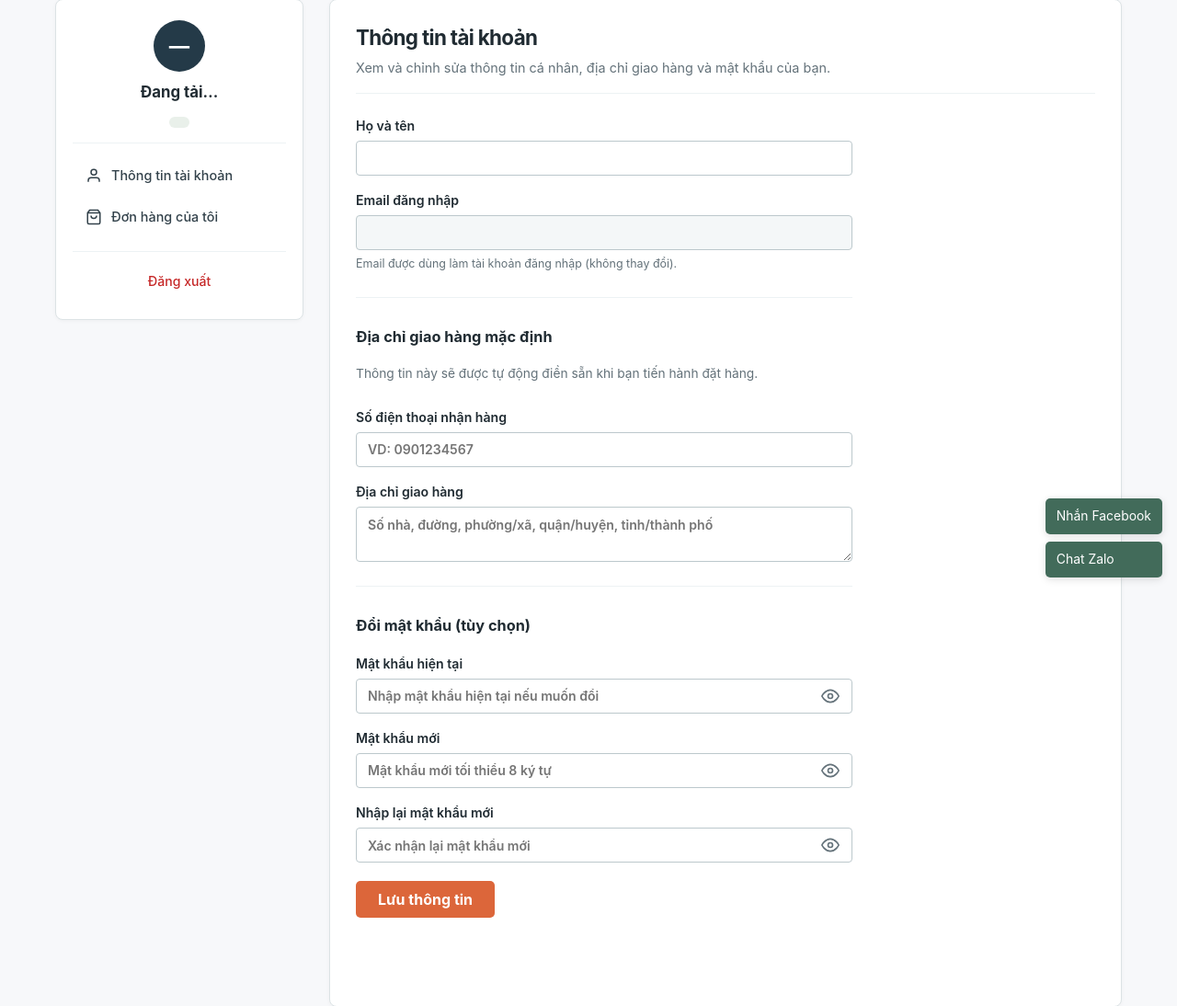
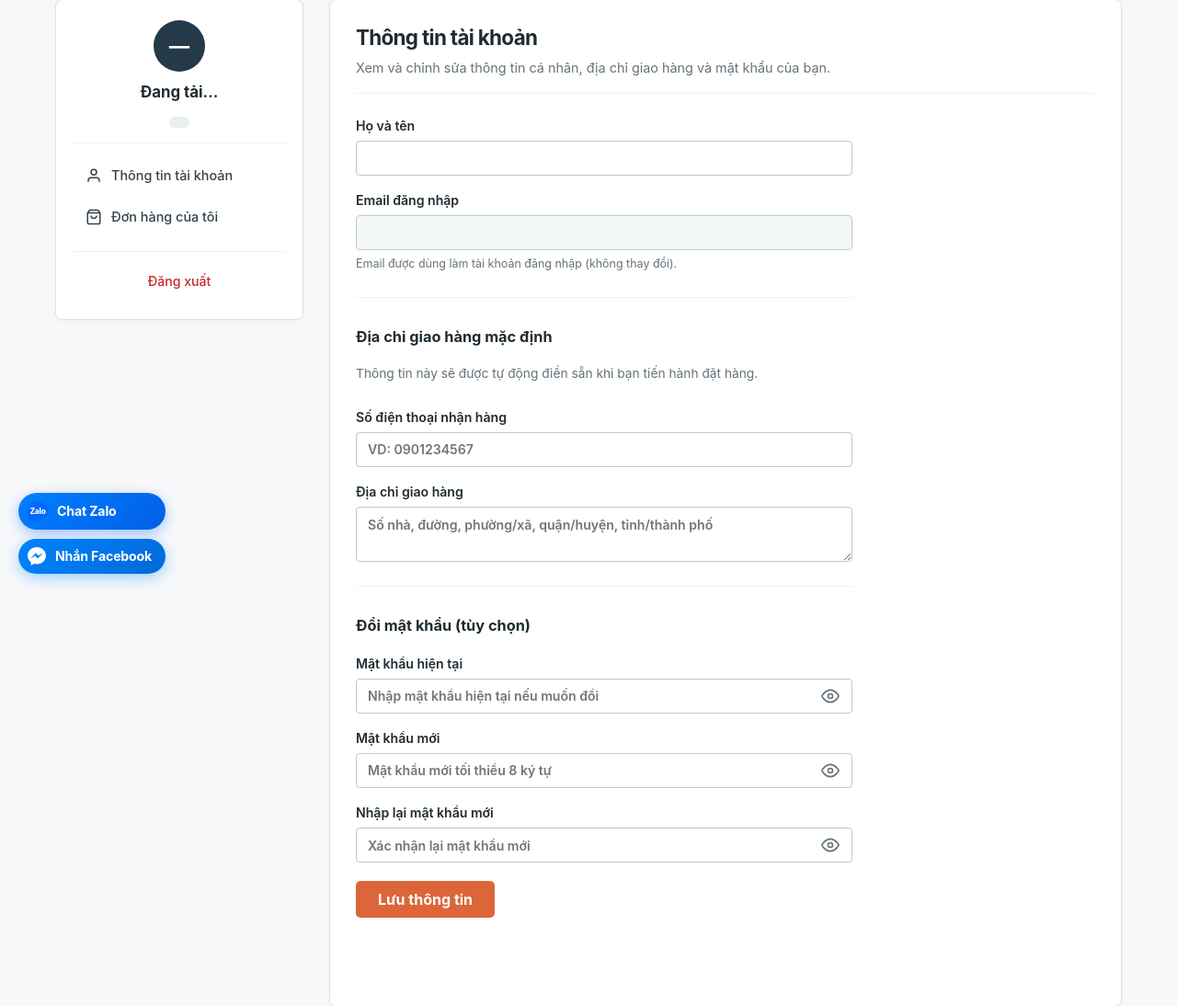
Before and after one commit to VanDung-dev/ElectroHub, a FastAPI app: template app/templates/account/profile.html in a window 1280 px wide. Shown: the part 156-1250 px from the top of the page at 92% size. Run offline with FastAPI, Linux system fonts and the light colour scheme; the template is opened without the code that fills it: most values are stand-ins (such as "Sample title", 1, 10 or a date in 2020); data that the repository does not hold is empty; parts of the project's set-up code (start-up, migrations or seed data) failed here and were passed over; some libraries are stand-ins or nearby versions.

Commit message:
feat: add customer support chat buttons and newsletter opt-in
- Add optional Facebook/Zalo support links with URL normalization in config.
- Redesign fixed chat widget as pill buttons with icons and Zalo pulse.
- Surface newsletter subscription status and toggle in auth profile flow.
- Update platform/auth tests for embed and chat button rendering.

```diff
--- a/app/static/css/base.css
+++ b/app/static/css/base.css
@@ -42,8 +42,16 @@
 .cart-row input{width:72px;padding:8px}
 .site-footer{margin-top:40px;padding:36px max(4%,calc((100% - 1160px)/2)) 28px;background:#edf2f4;border-top:1px solid #dae2e7;text-align:center}
 .site-footer h2{margin:0}
-.chat-links{position:fixed;right:16px;bottom:16px;display:grid;gap:8px;z-index:2}
-.chat-links a{padding:9px 12px;border-radius:5px;background:var(--green);color:#fff;text-decoration:none;box-shadow:0 2px 8px #0002;font-size:.87rem}
+.chat-links{position:fixed;left:20px;bottom:20px;display:flex;flex-direction:column;gap:10px;z-index:998;pointer-events:none}
+.chat-links a{pointer-events:auto}
+.chat-btn{display:inline-flex;align-items:center;gap:8px;padding:7px 15px 7px 8px;border-radius:50px;color:#fff!important;text-decoration:none;font-size:.88rem;font-weight:650;letter-spacing:-.01em;transition:transform .2s ease,box-shadow .2s ease;box-shadow:0 4px 14px rgba(0,0,0,.16)}
+.chat-btn:hover{transform:translateY(-2px) scale(1.02);color:#fff!important}
+.chat-btn:active{transform:translateY(0)}
+.chat-btn .chat-icon{display:block;flex-shrink:0}
+.chat-btn-zalo{background:linear-gradient(135deg,#0080ff 0%,#005fe6 100%);box-shadow:0 4px 16px rgba(0,104,255,.38);animation:chat-pulse-zalo 2.4s infinite}
+.chat-btn-facebook{background:linear-gradient(135deg,#0084ff 0%,#0069d9 100%);box-shadow:0 4px 16px rgba(0,132,255,.38)}
+@keyframes chat-pulse-zalo{0%{box-shadow:0 0 0 0 rgba(0,104,255,.6),0 4px 14px rgba(0,104,255,.38)}70%{box-shadow:0 0 0 10px rgba(0,104,255,0),0 4px 14px rgba(0,104,255,.38)}100%{box-shadow:0 0 0 0 rgba(0,104,255,0),0 4px 14px rgba(0,104,255,.38)}}
+@media(max-width:640px){.chat-links{left:14px;bottom:16px}.chat-btn{padding:7px 12px 7px 7px;font-size:.82rem}}
 .workspace-heading{display:flex;align-items:center;justify-content:space-between;gap:20px;padding:46px 0 28px;border-bottom:1px solid var(--line)}
 .workspace-heading h1{margin:5px 0;font-size:clamp(2rem,4vw,3rem);letter-spacing:-.05em}
 .workspace-heading p:last-child{margin:0;color:var(--muted)}
--- a/app/templates/base.html
+++ b/app/templates/base.html
@@ -27,8 +27,8 @@
   <meta name="twitter:image" content="{{ page_image }}">
   <meta name="twitter:image:alt" content="{{ page_image_alt | default('ElectroHub') }}">
   {% if site_json_ld %}<script type="application/ld+json">{{ site_json_ld | safe }}</script>{% endif %}
-  <link rel="stylesheet" href="/static/css/base.css?v=16">
-  <script defer src="/static/js/store.js?v=22"></script>
+  <link rel="stylesheet" href="/static/css/base.css?v=17">
+  <script defer src="/static/js/store.js?v=23"></script>
 </head>
 <body>
   <div class="sticky-header">
@@ -108,9 +108,24 @@
       <p class="footer-copyright">© ElectroHub · Thiết bị điện tử và linh kiện</p>
     </div>
   </footer>
-  <aside class="chat-links" aria-label="Liên hệ trực tuyến">
-    {% if facebook_page_url %}<a href="{{ facebook_page_url }}" target="_blank" rel="noopener noreferrer">Nhắn Facebook</a>{% endif %}
-    {% if zalo_page_url %}<a href="{{ zalo_page_url }}" target="_blank" rel="noopener noreferrer">Chat Zalo</a>{% endif %}
+  <aside class="chat-links" aria-label="Liên hệ trực tuyến" style="position:fixed;left:20px;bottom:20px;display:flex;flex-direction:column;gap:10px;z-index:998;pointer-events:none;">
+    {% if zalo_page_url %}
+    <a href="{{ zalo_page_url }}" class="chat-btn chat-btn-zalo" target="_blank" rel="noopener noreferrer" aria-label="Chat Zalo với ElectroHub" style="pointer-events:auto;background:linear-gradient(135deg,#0080ff 0%,#005fe6 100%);color:#fff!important;border-radius:50px;">
+      <svg class="chat-icon zalo-icon" viewBox="0 0 36 36" width="26" height="26" aria-hidden="true">
+        <path d="M18 3C9.716 3 3 9.716 3 18c0 2.76.75 5.35 2.05 7.57L3.3 32.7a.8.8 0 0 0 .97.97l7.13-1.75A14.93 14.93 0 0 0 18 33c8.284 0 15-6.716 15-15S26.284 3 18 3z" fill="#0068FF"/>
+        <text x="18" y="22.5" fill="#ffffff" font-family="-apple-system, BlinkMacSystemFont, 'Segoe UI', Roboto, sans-serif" font-weight="800" font-size="11.5" text-anchor="middle" letter-spacing="-0.3">Zalo</text>
+      </svg>
+      <span class="chat-btn-text">Chat Zalo</span>
+    </a>
+    {% endif %}
+    {% if facebook_page_url %}
+    <a href="{{ facebook_page_url }}" class="chat-btn chat-btn-facebook" target="_blank" rel="noopener noreferrer" aria-label="Nhắn tin qua Facebook" style="pointer-events:auto;background:linear-gradient(135deg,#0084ff 0%,#0069d9 100%);color:#fff!important;border-radius:50px;">
+      <svg class="chat-icon facebook-icon" viewBox="0 0 24 24" width="24" height="24" fill="currentColor" aria-hidden="true">
+        <path d="M12 2C6.477 2 2 6.145 2 11.258c0 2.914 1.453 5.518 3.735 7.15V22l3.432-1.884c.895.248 1.846.384 2.833.384 5.523 0 10-4.145 10-9.258C22 6.145 17.523 2 12 2zm1.042 12.443-2.67-2.85-5.21 2.85 5.73-6.082 2.735 2.85 5.146-2.85-5.731 6.082z"/>
+      </svg>
+      <span class="chat-btn-text">Nhắn Facebook</span>
+    </a>
+    {% endif %}
   </aside>
   {% if tawkto_embed_code %}
   {{ tawkto_embed_code | safe }}
```
Also changed, not shown: app/core/config.py (+18 -0 lines), tests/test_auth.py (+65 -1 lines), tests/test_platform.py (+15 -21 lines), 1 other file.
